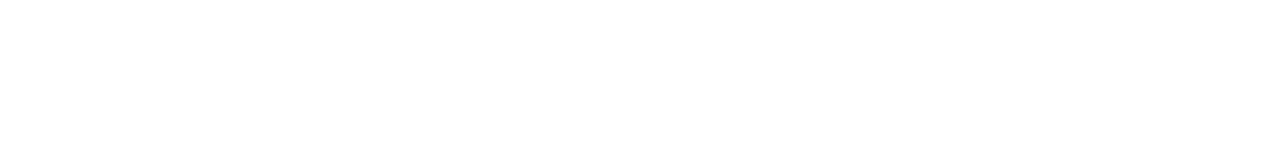
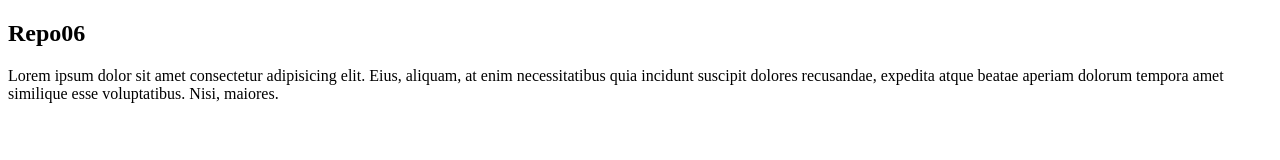
Before and after one commit to GunawanDST/Repo06, a plain HTML site: page index.html in a window 1280 px wide. Drawn offline with Linux system fonts and the light colour scheme.

Commit message:
perubahan index.html

```diff
--- a/index.html
+++ b/index.html
@@ -7,6 +7,7 @@
     <title>Document</title>
 </head>
 <body>
-
+    <h2>Repo06</h2>
+    <p>Lorem ipsum dolor sit amet consectetur adipisicing elit. Eius, aliquam, at enim necessitatibus quia incidunt suscipit dolores recusandae, expedita atque beatae aperiam dolorum tempora amet similique esse voluptatibus. Nisi, maiores.</p>
 </body>
 </html>
```
